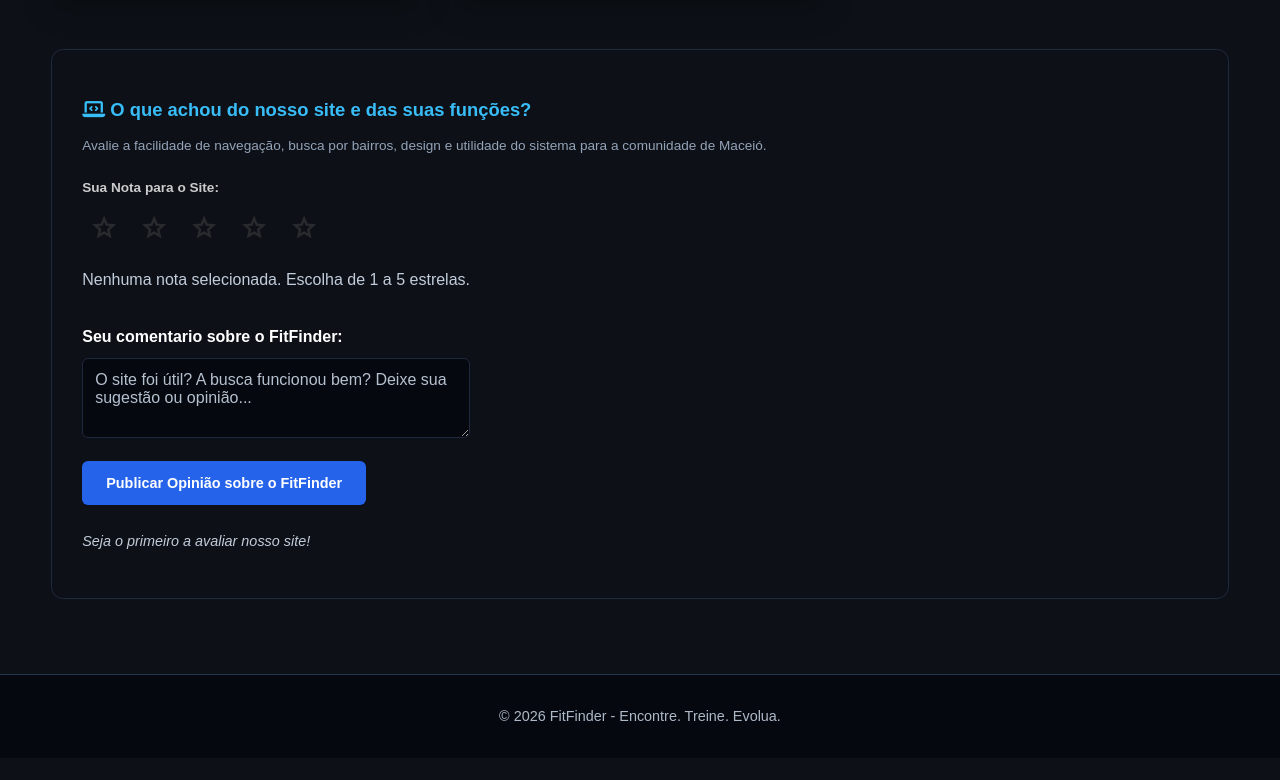
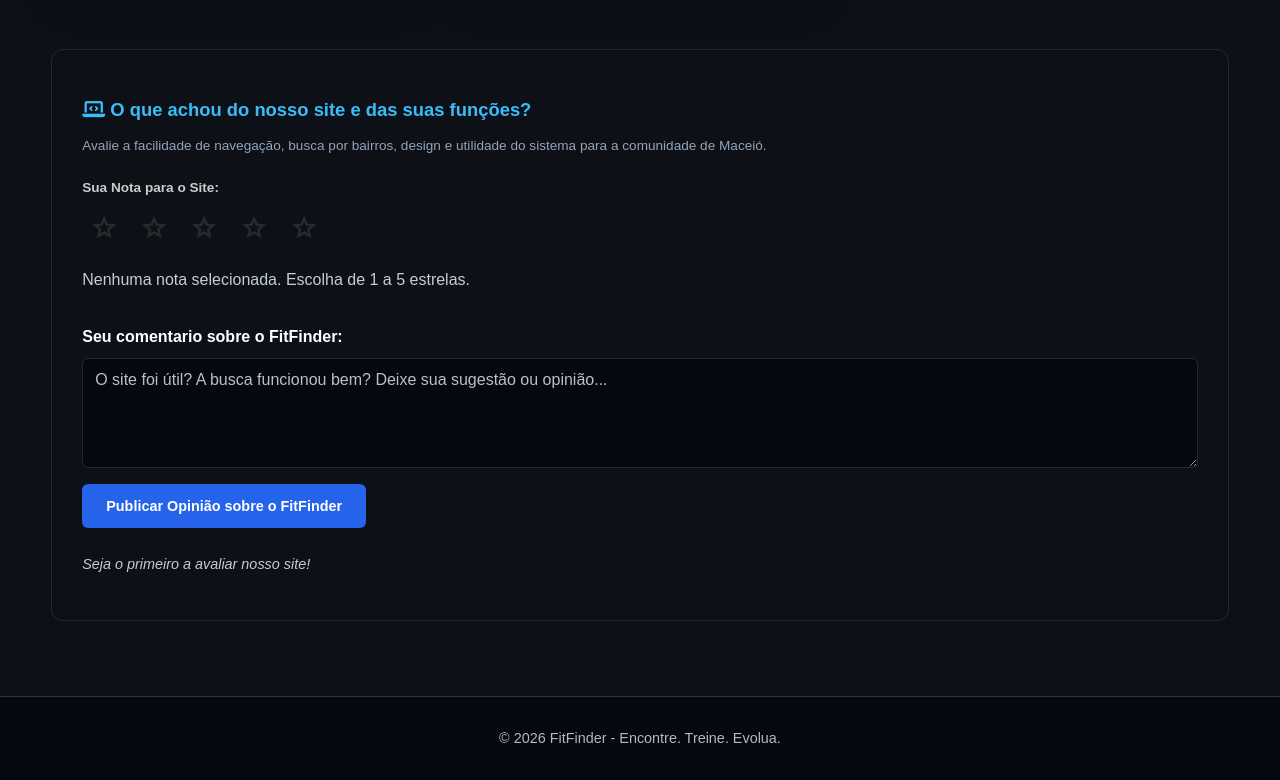
Before and after one commit to VT-009/projeto-fit-finder, a plain HTML site: page index.html in a window 1280 px wide. Shown: the part 3852-4632 px from the top of the page. Before the commit the page ends 4610 px from the top, so only its background shows below. Drawn offline with nearby package versions, Linux system fonts and the light colour scheme.

Commit message:
fix(layout): expande textarea de feedback na index.html para 100% da largura

```diff
--- a/CSS/style.css
+++ b/CSS/style.css
@@ -1879,3 +1879,25 @@ main section:nth-of-type(3) > div { grid-template-columns: repeat(auto-fit, minm
     border-radius: 6px;
     resize: vertical;
 }
+
+/* Textareas ocupam toda a largura interna dos formulários e cards. */
+textarea {
+    display: block;
+    width: 100%;
+    max-width: 100%;
+    box-sizing: border-box;
+    min-height: 110px;
+}
+#form-feedback-site,
+#form-feedback-site > div {
+    width: 100%;
+    max-width: 100%;
+}
+.textarea-feedback-site {
+    padding: 12px;
+    background: #05080e;
+    border-color: #1f293d;
+    color: #fff;
+    border-radius: 6px;
+    resize: vertical;
+}
--- a/index.html
+++ b/index.html
@@ -516,7 +516,7 @@
 
                     <div>
                         <label for="texto-feedback-site">Seu comentario sobre o FitFinder:</label>
-                        <textarea id="texto-feedback-site" rows="3" placeholder="O site foi útil? A busca funcionou bem? Deixe sua sugestão ou opinião..." style="width: 100%; padding: 12px; background: #05080e; border: 1px solid #1f293d; color: #fff; border-radius: 6px; resize: vertical;" required></textarea>
+                        <textarea id="texto-feedback-site" class="textarea-feedback-site" rows="3" placeholder="O site foi útil? A busca funcionou bem? Deixe sua sugestão ou opinião..." required></textarea>
                     </div>
 
                     <div>
```
